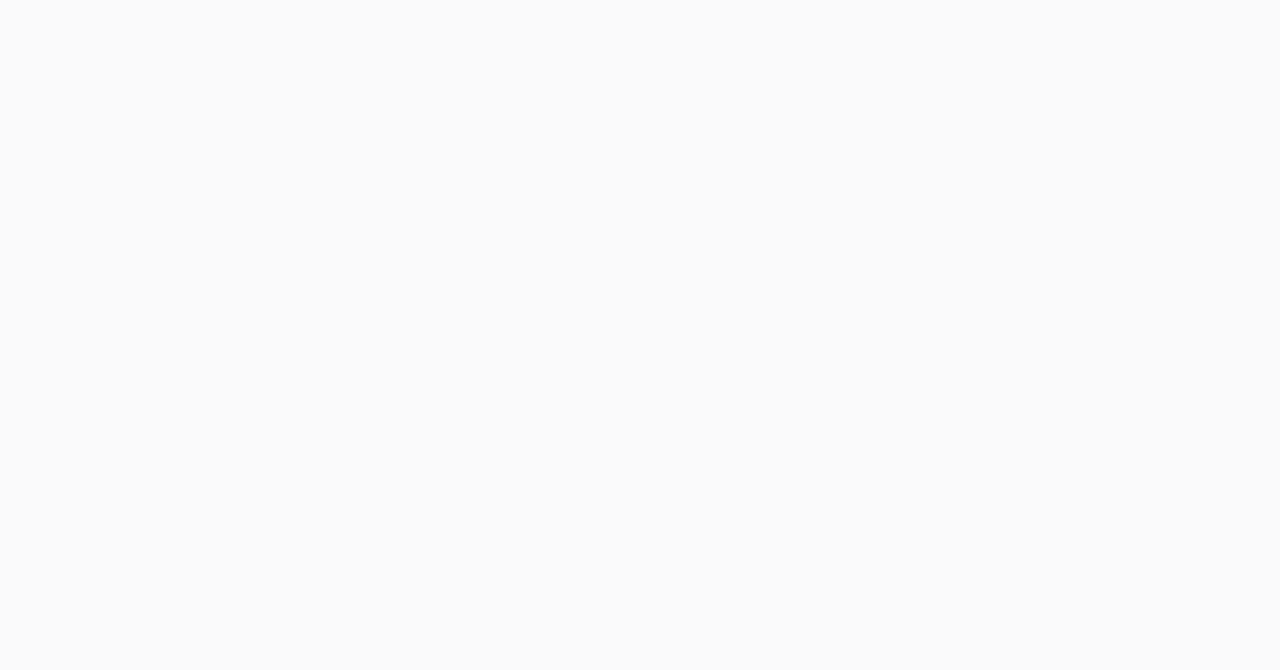
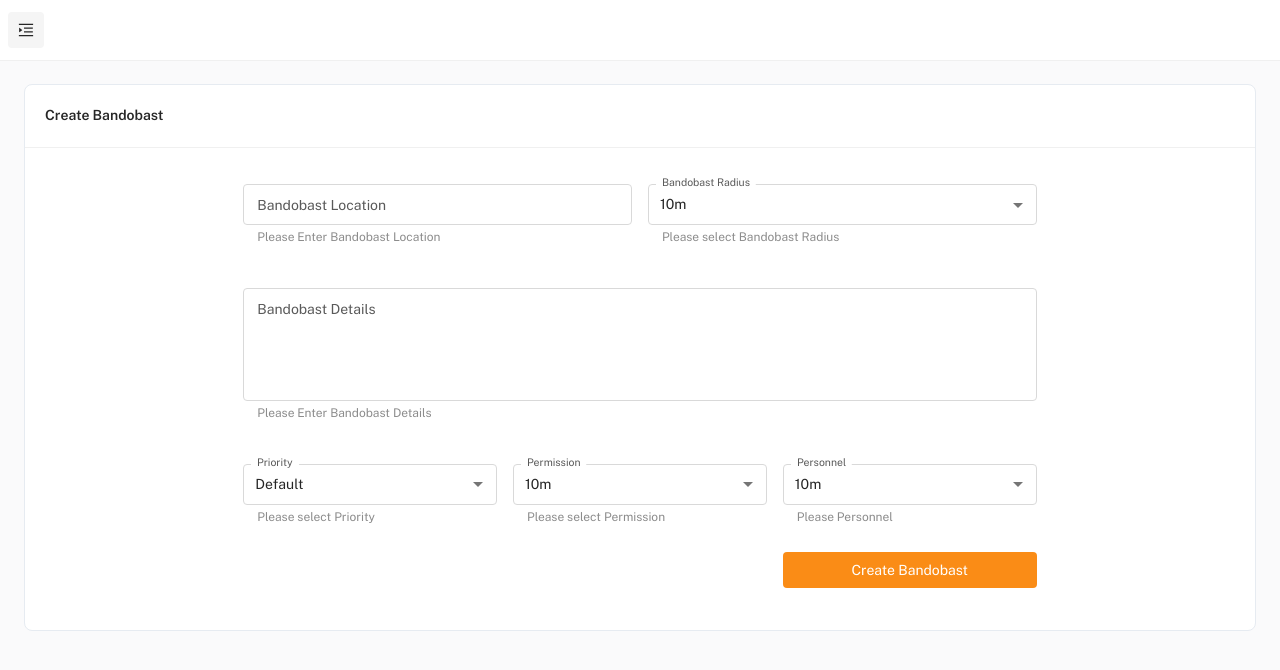
Before and after one commit to Nirikshak-IndiSafe/kavach-nirikshak-web, a React (Create React App) app: page /app/create-bandobast in a window 1280 px wide. Before the commit this address had no page. Shown: the top 670 px of the page. Built offline with nearby package versions, Linux system fonts and the light colour scheme; the HTML template or start-up script is replaced by a standard one.

Commit message:
create bandobast form

```diff
--- a/package.json
+++ b/package.json
@@ -11,6 +11,7 @@
         "@mui/icons-material": "^5.11.0",
         "@mui/lab": "^5.0.0-alpha.100",
         "@mui/material": "^5.10.6",
+        "@react-google-maps/api": "^2.18.1",
         "@reduxjs/toolkit": "^1.8.5",
         "@testing-library/jest-dom": "^5.16.5",
         "@testing-library/react": "^13.4.0",
--- /dev/null
+++ b/src/pages/extra-pages/CreateBandobast.js
@@ -0,0 +1,127 @@
+import MainCard from "components/MainCard";
+import React from "react";
+import {
+  Button,
+  Grid,
+  MenuItem,
+  TextField,
+} from "../../../node_modules/@mui/material/index";
+
+const CreateBandobast = () => {
+  return (
+    <MainCard title="Create Bandobast">
+      <Grid container>
+        <Grid item xs={12} sm={2}></Grid>
+        <Grid item xs={12} sm={8}>
+          <form>
+            <Grid container spacing={2}>
+              <Grid item xs={12} sm={6}>
+                <TextField
+                  label="Bandobast Location"
+                  fullWidth
+                  helperText="Please Enter Bandobast Location"
+                  margin="normal"
+                />
+              </Grid>
+              <Grid item xs={12} sm={6}>
+                <TextField
+                  select
+                  label="Bandobast Radius"
+                  defaultValue="10m"
+                  helperText="Please select Bandobast Radius"
+                  fullWidth
+                  margin="normal"
+                >
+                  <MenuItem key={1} value="5m">
+                    5m
+                  </MenuItem>
+                  <MenuItem key={2} value="10m">
+                    10m
+                  </MenuItem>
+                  <MenuItem key={3} value="15m">
+                    15m
+                  </MenuItem>
+                </TextField>
+              </Grid>
+              <Grid item xs={12} sm={12}>
+                <TextField
+                  label="Bandobast Details"
+                  fullWidth
+                  multiline
+                  rows={4}
+                  helperText="Please Enter Bandobast Details"
+                  margin="normal"
+                />
+              </Grid>
+              <Grid item xs={12} sm={4}>
+                <TextField
+                  select
+                  label="Priority"
+                  defaultValue="Default"
+                  helperText="Please select Priority"
+                  margin="normal"
+                  fullWidth
+                >
+                  <MenuItem key={1} value="Default">
+                    Default
+                  </MenuItem>
+                  <MenuItem key={2} value="High">
+                    High
+                  </MenuItem>
+                  <MenuItem key={3} value="Low">
+                    Low
+                  </MenuItem>
+                </TextField>
+              </Grid>
+              <Grid item xs={12} sm={4}>
+                <TextField
+                  select
+                  label="Permission"
+                  defaultValue="10m"
+                  helperText="Please select Permission"
+                  margin="normal"
+                  fullWidth
+                >
+                  <MenuItem key={1} value="5m">
+                    5m
+                  </MenuItem>
+                  <MenuItem key={2} value="10m">
+                    10m
+                  </MenuItem>
+                  <MenuItem key={3} value="15m">
+                    15m
+                  </MenuItem>
+                </TextField>
+              </Grid>
+              <Grid item xs={12} sm={4}>
+                <TextField
+                  select
+                  label="Personnel"
+                  defaultValue="10m"
+                  helperText="Please Personnel"
+                  margin="normal"
+                  fullWidth
+                >
+                  <MenuItem key={1} value="5m">
+                    5m
+                  </MenuItem>
+                  <MenuItem key={2} value="10m">
+                    10m
+                  </MenuItem>
+                  <MenuItem key={3} value="15m">
+                    15m
+                  </MenuItem>
+                </TextField>
+              </Grid>
+              <Grid item xs={12} sm={8}></Grid>
+              <Grid item xs={12} sm={4}><Button fullWidth variant="contained" color="primary">Create Bandobast</Button></Grid>
+            </Grid>
+            <br />
+          </form>
+        </Grid>
+      </Grid>
+    </MainCard>
+  );
+};
+
+export default CreateBandobast;
--- a/src/routes/LoginRoutes.js
+++ b/src/routes/LoginRoutes.js
@@ -17,7 +17,7 @@ const LoginRoutes = {
     children: [
         {
             path: '/',
-            element: !authenticated ? <AuthLogin /> : <Navigate to="/app/dashboard" />
+            element: !authenticated ? <AuthLogin /> : <Navigate to="/app/view-bandobast" />
         }
     ]
 };
--- a/src/routes/MainRoutes.js
+++ b/src/routes/MainRoutes.js
@@ -6,6 +6,7 @@ import MainLayout from 'layout/MainLayout';
 
 // render - dashboard
 const DashboardDefault = Loadable(lazy(() => import('pages/dashboard')));
+const CreateBandobast = Loadable(lazy(() => import('pages/extra-pages/CreateBandobast')));
 
 // ==============================|| MAIN ROUTING ||============================== //
 const authenticated = localStorage.getItem("authenticated")
@@ -19,6 +20,10 @@ const MainRoutes = {
             path: 'view-bandobast',
             element: <DashboardDefault />
         },
+        {
+            path: 'create-bandobast',
+            element: <CreateBandobast />
+        },
     ]
 };
 
--- a/src/themes/theme/index.js
+++ b/src/themes/theme/index.js
@@ -1,7 +1,7 @@
 // ==============================|| PRESET THEME - THEME SELECTOR ||============================== //
 
 const Theme = (colors) => {
-    const { blue, red, gold, cyan, green, grey } = colors;
+    const { blue, red, gold, cyan, green, grey, orange, brown } = colors;
     const greyColors = {
         0: grey[0],
         50: grey[1],
@@ -25,16 +25,16 @@ const Theme = (colors) => {
 
     return {
         primary: {
-            lighter: blue[0],
-            100: blue[1],
-            200: blue[2],
-            light: blue[3],
-            400: blue[4],
-            main: blue[5],
-            dark: blue[6],
-            700: blue[7],
-            darker: blue[8],
-            900: blue[9],
+            lighter: orange[0],
+            100: orange[1],
+            200: orange[2],
+            light: orange[3],
+            400: orange[4],
+            main: orange[5],
+            dark: orange[6],
+            700: orange[7],
+            darker: orange[8],
+            900: orange[9],
             contrastText
         },
         secondary: {
```
Also changed, not shown: 2 other files (tests, documents, lock files or other folders).
